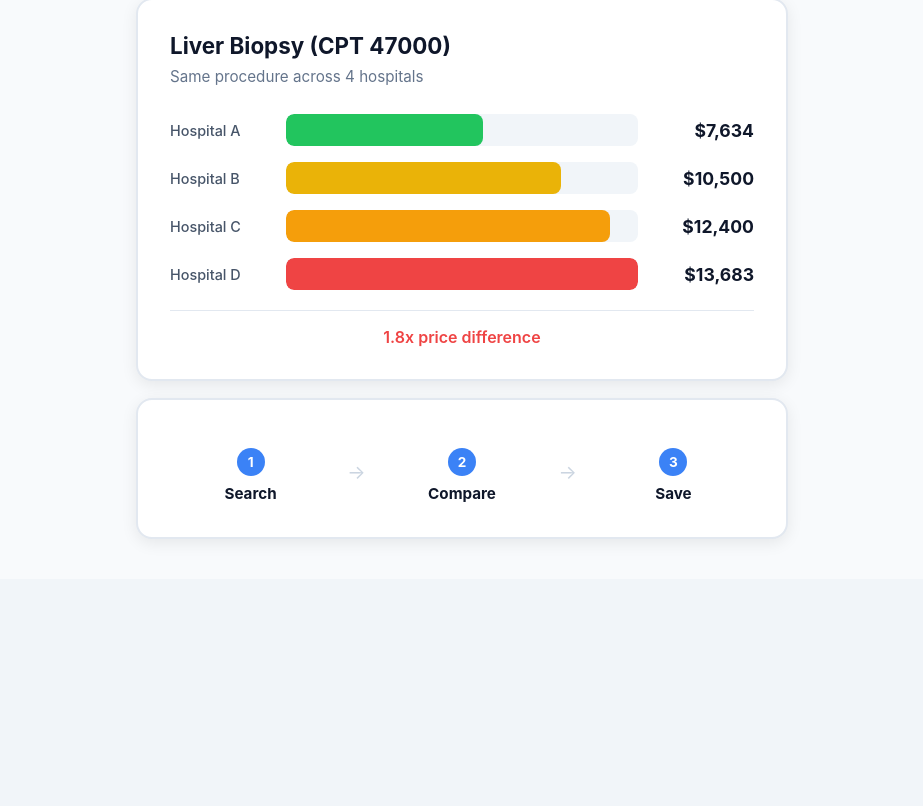
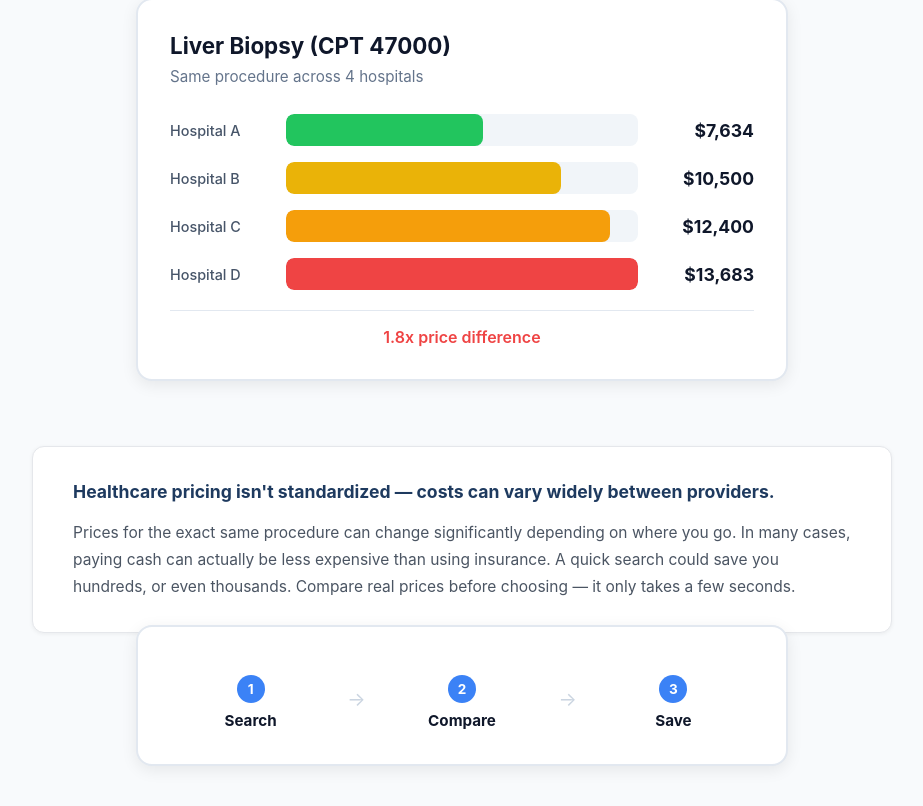
Before and after one commit to jerryjamjingle/mediprice, a React (Create React App) app in the folder frontend/: page / in a window 1280 px wide. Shown: the part 1088-1894 px from the top of the page, without its empty margins (178-1101 px from the left). Before the commit the page ends 1667 px from the top, so only its background shows below. Built offline with nearby package versions, Linux system fonts and the light colour scheme.

Commit message:
Add educational block to homepage

```diff
--- a/frontend/src/Home.css
+++ b/frontend/src/Home.css
@@ -389,3 +389,27 @@
     margin-top: 12px;
     flex-shrink: 0;
   }
+  .edu-block {
+    max-width: 860px;
+    margin: 0 auto 2.5rem auto;
+    padding: 2rem 2.5rem;
+    background: #ffffff;
+    border: 1px solid #e5e7eb;
+    border-radius: 12px;
+    box-shadow: 0 1px 4px rgba(0,0,0,0.06);
+  }
+
+  .edu-block-heading {
+    font-size: 1.1rem;
+    font-weight: 700;
+    color: #1e3a5f;
+    margin: 0 0 0.85rem 0;
+    line-height: 1.5;
+  }
+
+  .edu-block-body {
+    font-size: 0.97rem;
+    color: #4b5563;
+    line-height: 1.75;
+    margin: 0;
+  }
--- a/frontend/src/Home.js
+++ b/frontend/src/Home.js
@@ -258,6 +258,17 @@ export default function Home() {
         </div>
       </section>
 
+      {/* Educational Block */}
+<div className="edu-block">
+  <p className="edu-block-heading">Healthcare pricing isn't standardized — costs can vary widely between providers.</p>
+  <p className="edu-block-body">
+    Prices for the exact same procedure can change significantly depending on where you go.
+    In many cases, paying cash can actually be less expensive than using insurance.
+    A quick search could save you hundreds, or even thousands.
+    Compare real prices before choosing — it only takes a few seconds.
+  </p>
+</div>
+
       {/* HOW IT WORKS */}
       <section className="how-it-works">
         <div className="how-it-works-panel">
```
